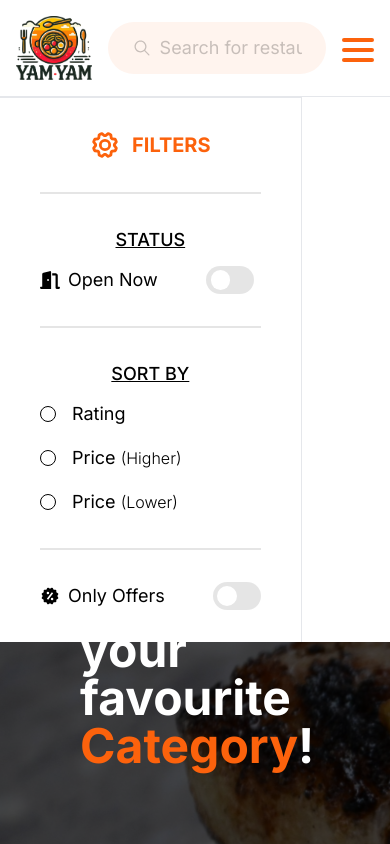
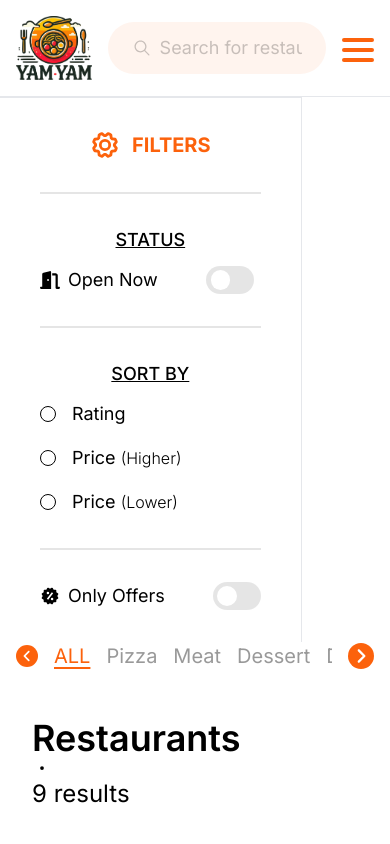
Before and after one commit to elsayedessam003/YumYum, a React (Vite) app in the folder Client/: page /restaurants in a window 390 px wide. Shown: the top 844 px of the page. Built offline with nearby package versions, Linux system fonts and the light colour scheme.

Commit message:
did some work on the responsivness of restaurants page

```diff
--- a/Client/src/components/Button/Button.jsx
+++ b/Client/src/components/Button/Button.jsx
@@ -72,7 +72,7 @@ function getRounding(rounding) {
 function getSize(size) {
   switch (size) {
     case "small":
-      return "py-1 px-4 text-sm"; // Small padding and font size
+      return "py-1 px-1 text-sm"; // Small padding and font size
     case "medium":
       return "py-2 px-6 text-lg"; // Default medium size
     case "large":
--- a/Client/src/components/Slider/Slider.jsx
+++ b/Client/src/components/Slider/Slider.jsx
@@ -30,7 +30,7 @@ function Slider({ choice, setChoice, className, children }) {
 
   return (
     <div
-      className={`flex w-full items-center gap-20 ${className} overflow-hidden`}
+      className={`flex w-full items-center gap-4 lg:gap-20 ${className} overflow-hidden`}
     >
       <Button
         rounding={"circle"}
@@ -39,12 +39,12 @@ function Slider({ choice, setChoice, className, children }) {
           handleClick(-1);
         }}
       >
-        <FaAngleLeft className={"text-white text-3xl"} />
+        <FaAngleLeft className={"text-white text-sm lg:text-3xl"} />
       </Button>
 
       <div
         className={
-          "flex justify-start items-center gap-12 select-none w-full overflow-hidden px-4"
+          "flex justify-start items-center gap-4 lg:gap-12 select-none w-full overflow-hidden lg:px-4"
         }
       >
         {React.Children.map(children, (child) => {
@@ -59,7 +59,7 @@ function Slider({ choice, setChoice, className, children }) {
           handleClick(1);
         }}
       >
-        <FaAngleRight className={"text-white text-3xl"} />
+        <FaAngleRight className={"text-white text-lg lg:text-3xl"} />
       </Button>
     </div>
   );
--- a/Client/src/components/Slider/SliderItem.jsx
+++ b/Client/src/components/Slider/SliderItem.jsx
@@ -3,7 +3,7 @@ import PropTypes from "prop-types";
 
 SliderItem.propTypes = {
   label: PropTypes.string.isRequired,
-  icon: PropTypes.string.isRequired,
+  icon: PropTypes.string,
   value: PropTypes.string.isRequired,
   choice: PropTypes.string,
   setChoice: PropTypes.func,
@@ -34,13 +34,16 @@ function SliderItem({ label, icon, value, choice, setChoice }) {
       onChange={handleClick}
       ref={itemRef}
     >
-      <div
-        className={`bg-project-offWhite w-full h-fit p-6 rounded-full ${value === choice ? "border-[6px] border-project-orange" : "hover:scale-105"} transition-all ease-linear`}
-      >
-        <img src={icon} alt="value" className={"w-[72px] aspect-square"} />
-      </div>
+      {icon ? (
+        <div
+          className={`bg-project-offWhite w-full h-fit p-6 rounded-full ${value === choice ? "border-[6px] border-project-orange" : "hover:scale-105"} transition-all ease-linear`}
+        >
+          <img src={icon} alt="value" className={"w-[72px] aspect-square"} />
+        </div>
+      ) : null}
+
       <p
-        className={`text-xl ${value === choice ? "text-project-orange" : "text-white"}`}
+        className={`text-xl ${value === choice ? "underline underline-offset-4 lg:no-underline text-project-orange" : "text-black/40 lg:text-white"}`}
       >
         {label}
       </p>
--- a/Client/src/pages/restaurants/Restaurants.jsx
+++ b/Client/src/pages/restaurants/Restaurants.jsx
@@ -41,10 +41,10 @@ function Restaurants() {
       <div
         style={{ backgroundImage: "url('/CategoriesBackground.svg')" }}
         className={
-          "lg:row-span-1 h-[30rem] bg-no-repeat bg-cover p-[5rem] flex flex-col gap-[5rem] w-full overflow-hidden"
+          "lg:row-span-1 hidden lg:flex h-[30rem] bg-no-repeat bg-cover p-[5rem] flex-col gap-[5rem] w-full overflow-hidden"
         }
       >
-        <section className={"flex text-5xl font-bold text-white"}>
+        <section className={"hidden lg:flex text-5xl font-bold text-white"}>
           <p>
             Choose your favourite{" "}
             <span className={"text-project-orange"}>Category</span>!
@@ -69,9 +69,23 @@ function Restaurants() {
         </Slider>
       </div>
 
+      <div className={"w-screen px-4 lg:hidden"}>
+        <Slider choice={category} setChoice={setCategory} className={"w-full"}>
+          {categories.map((item) => {
+            return (
+              <SliderItem
+                label={item.label}
+                value={item.value}
+                key={item.value}
+              />
+            );
+          })}
+        </Slider>
+      </div>
+
       <div
         className={
-          "lg:row-span-1 flex items-center gap-4 font-semibold text-4xl px-8 py-12"
+          "lg:row-span-1 lg:flex items-center gap-4 font-semibold text-4xl px-8 py-12"
         }
       >
         <p>Restaurants</p>
@@ -81,7 +95,7 @@ function Restaurants() {
 
       <div
         className={
-          "lg:row-span-1 grid justify-normal grid-cols-[repeat(auto-fill,minmax(380px,1fr))] gap-4 px-8"
+          "lg:row-span-1 grid justify-normal grid-cols-[repeat(auto-fill,minmax(360px,1fr))] lg:grid-cols-[repeat(auto-fill,minmax(380px,1fr))] gap-4 px-8"
         }
       >
         {restaurantCards.map((card, index) => (
```
